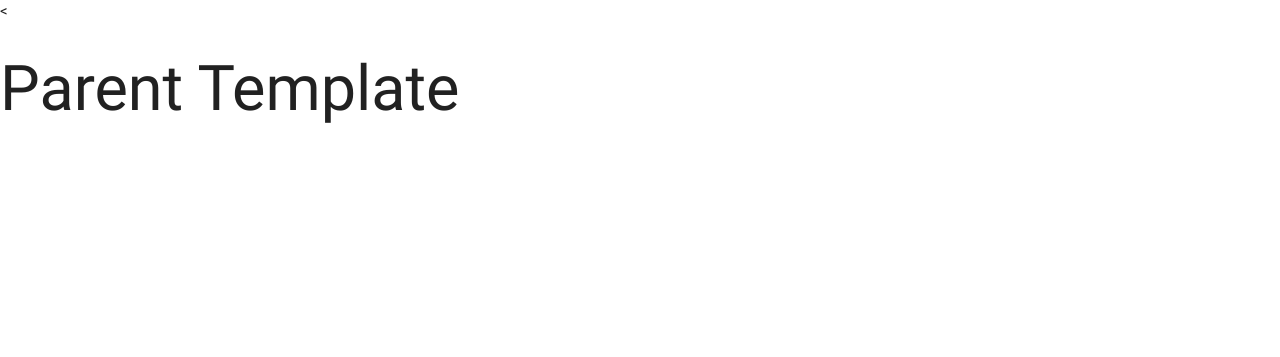
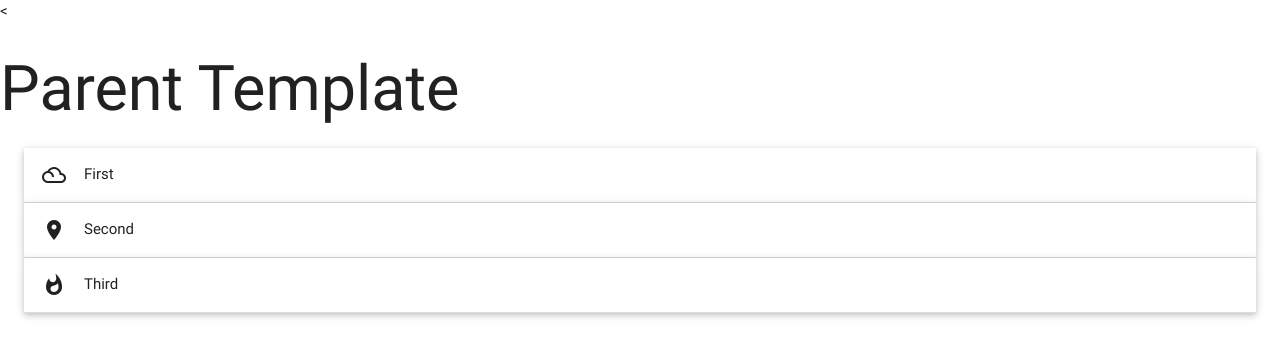
Before and after one commit to Code-Institute-Submissions/raw-dessert-recipes, a Flask app: page / in a window 1280 px wide. Shown: the top 357 px of the page. Run offline with Flask 2, Linux system fonts and the light colour scheme; data that the repository does not hold is empty; some libraries are stand-ins or nearby versions.

Commit message:
Added collapsible popout

```diff
--- a/templates/recipes.html
+++ b/templates/recipes.html
@@ -13,5 +13,23 @@
     {{recipe.posted_date}}
     {% endfor %}
 
+<!-- Collapsible Popout -->
+
+  <ul class="collapsible popout">
+    <li>
+      <div class="collapsible-header"><i class="material-icons">filter_drama</i>First</div>
+      <div class="collapsible-body"><span>Lorem ipsum dolor sit amet.</span></div>
+    </li>
+    <li>
+      <div class="collapsible-header"><i class="material-icons">place</i>Second</div>
+      <div class="collapsible-body"><span>Lorem ipsum dolor sit amet.</span></div>
+    </li>
+    <li>
+      <div class="collapsible-header"><i class="material-icons">whatshot</i>Third</div>
+      <div class="collapsible-body"><span>Lorem ipsum dolor sit amet.</span></div>
+    </li>
+  </ul>
+
+
 <!-- Jinja template logic code to end parent template. -->
 {% endblock %}
```
